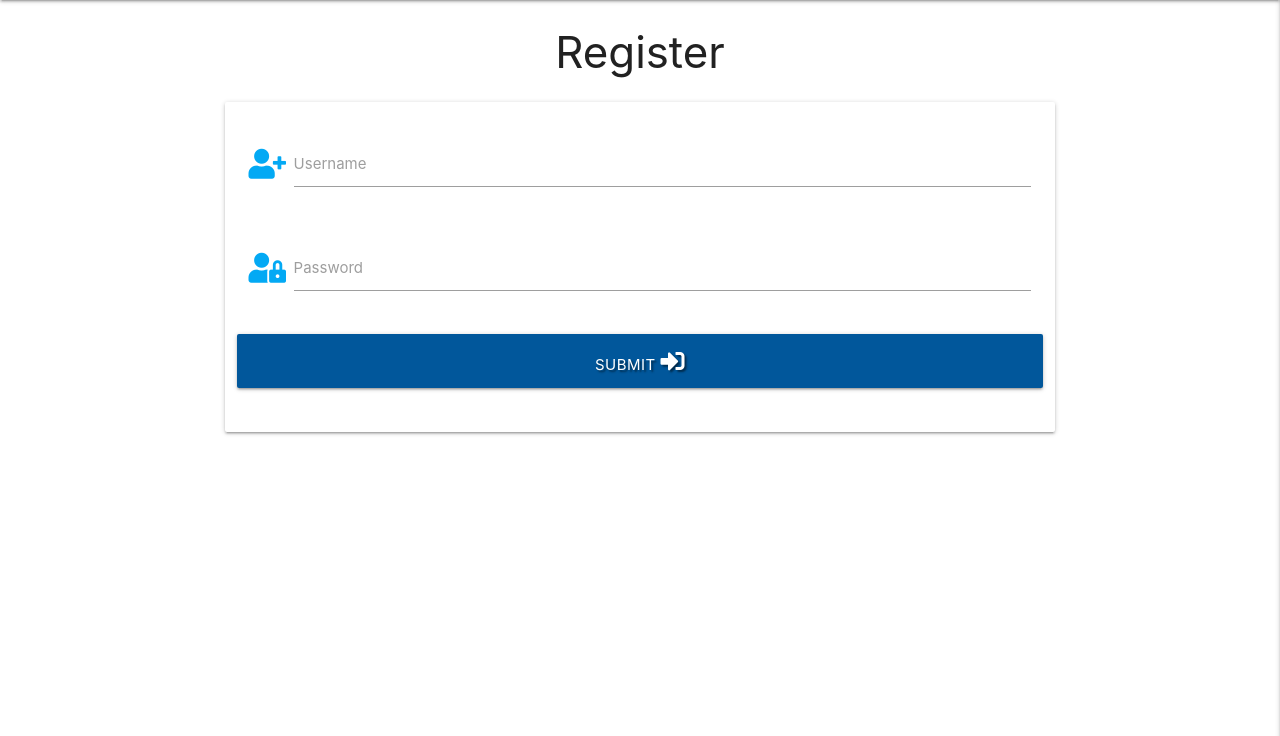
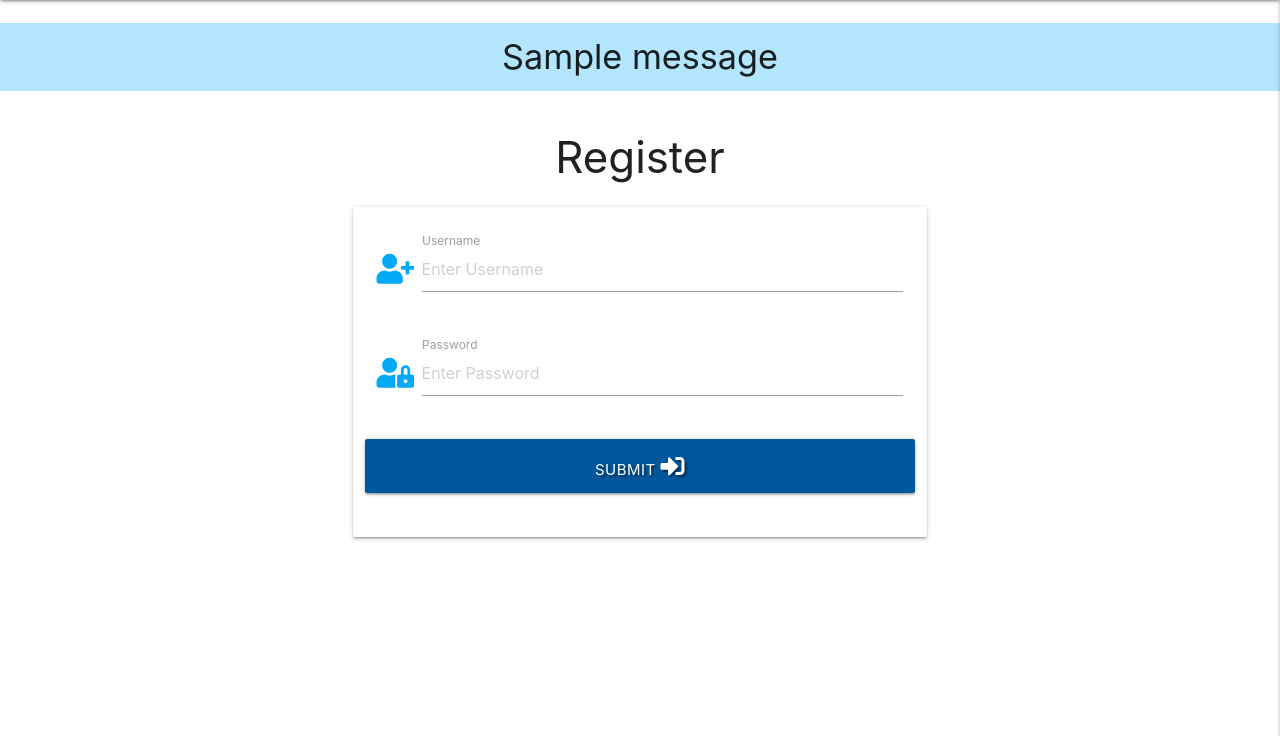
Before and after one commit to Dermomurphy/task-manager-ci, a Flask app: page /register in a window 1280 px wide. Shown: the part 64-800 px from the top of the page. Run offline with Flask 2, Linux system fonts and the light colour scheme; one stand-in notice (Sample message) is shown; some libraries are stand-ins or nearby versions.

Commit message:
Add Register Functionality

```diff
--- a/app.py
+++ b/app.py
@@ -25,6 +25,25 @@ def get_tasks():
 
 @app.route("/register", methods=["GET","POST"])
 def register():
+    if request.method == 'POST':
+        #check if username already existts in dB
+        existing_user = mongo.db.users.find_one(
+            {"username": request.form.get("username").lower()})
+
+        if existing_user:
+            flash("Username Already Exists")
+            return redirect(url_for('register'))
+
+        register ={
+            "username": request.form.get("username").lower(),
+            "password": generate_password_hash(request.form.get("password"), method='pbkdf2:sha256', salt_length=8)
+        }
+        mongo.db.users.insert_one(register)
+
+        #put the new user into 'session' cookie
+        session["user"] = request.form.get("username").lower()
+        flash("Registration Successful")
+
     return render_template("register.html")
 
 
--- a/static/css/style.css
+++ b/static/css/style.css
@@ -1,3 +1,7 @@
 .text-shadow {
     text-shadow: 2px 2px 2px rgba(0, 0, 0, 0.5);
 }
+
+.flashes h4 {
+    line-height: 2;
+}
--- a/templates/base.html
+++ b/templates/base.html
@@ -46,9 +46,24 @@
             <li><a href="{{ url_for('register')}}">Register</a></li>
         </ul>
     </header>
+     <section>
+         {% with messages = get_flashed_messages() %}
+           {% if messages %}
+             {% for message in messages %}
+            <div class="row flashes">
+                <h4 class="light-blue lighten-4 center-align ">{{ message }}</h4>
+            </div>
+             {% endfor %}
+           {% endif %}
+         {% endwith %}
+     </section>
+     <main class="container">
+
+
     {% block content %}
 
     {% endblock %}
+     </main>
     <script src="http://code.jquery.com/jquery-3.5.1.min.js"
         integrity="sha256-9/aliU8dGd2tb6OSsuzixeV4y/faTqgFtohetphbbj0=" crossorigin="anonymous"></script>
     <script src="https://cdnjs.cloudflare.com/ajax/libs/materialize/1.0.0/js/materialize.min.js"></script>
--- a/templates/register.html
+++ b/templates/register.html
@@ -3,13 +3,13 @@
 
 <h3 class="center-align">Register</h3>
 <div class="row">
-    <form class="col s12 m8 offset-m2" action="POST" method="{{url_for('register')}}">
+    <form class="col s12 m8 offset-m2" action="{{url_for('register')}}" method="POST">
       <div class="card-panel ">
         <!-- Username -->
         <div class="row">
             <div class="input-field col s12">
               <i class="fas fa-user-plus prefix light-blue-text text-darken"></i>
-              <input id="username" name="username" type="text" class="validate">
+              <input id="username" name="username" type="text" minlength="5" maxlength="15" class="validate" pattern="^[a-zA-z0-9]{5,15}$" placeholder="Enter Username"required>
               <label for="username">Username</label>
             </div>
       </div>
@@ -17,7 +17,7 @@
       <div class="row">
         <div class="input-field col s12">
           <i class="fas fa-user-lock prefix light-blue-text text-darken"></i>
-          <input id="password" type="password" class="validate">
+          <input id="password" name="password" type="password" minlength="5" maxlength="15" placeholder="Enter Password" pattern="^[a-zA-z0-9]{5,15}$" class="validate required">
           <label for="password">Password</label>
         </div>
       </div>
```
